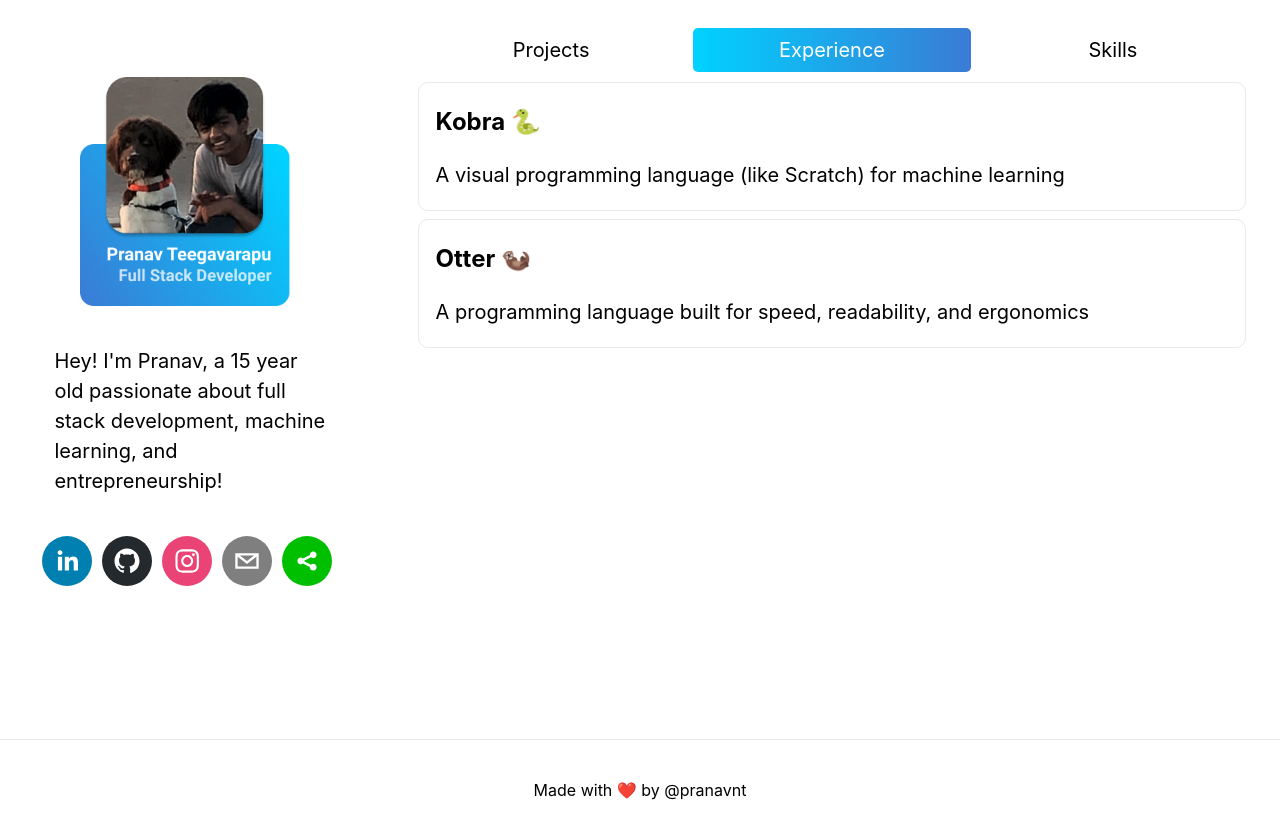
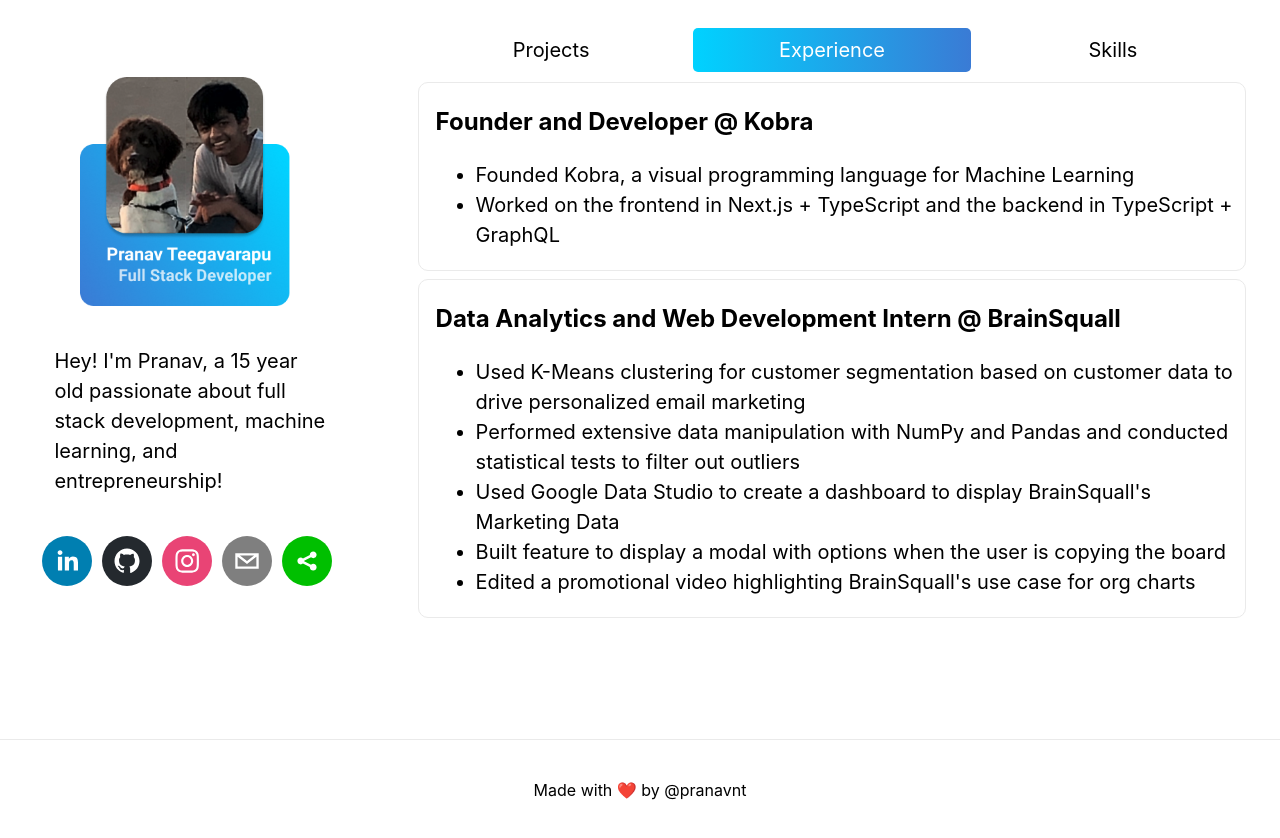
Before and after one commit to pranavnt/pt5.dev, a Next.js app: page / in a window 1280 px wide. Both pictures are taken after a click on the element "Experience". Built offline with nearby package versions, Linux system fonts and the light colour scheme.

Commit message:
experiences work

```diff
--- /dev/null
+++ b/components/experience.js
@@ -0,0 +1,15 @@
+import styles from "../styles/Home.module.css";
+import React from "react";
+
+export class Experience extends React.Component {
+  render() {
+    return (
+      <div className={styles.card}>
+        <a href={this.props.url} target="_blank">
+          <h3>{this.props.name}</h3>
+          {this.props.description}
+        </a>
+      </div>
+    );
+  }
+}
--- a/components/utils.js
+++ b/components/utils.js
@@ -0,0 +1,91 @@
+import { Project } from "./project.js";
+import { Experience } from "./experience.js";
+
+export const projects = [
+  <Project
+    url="https://github.com/kobra-dev"
+    name="Kobra 🐍"
+    description="A visual programming language (like Scratch) for machine learning"
+  />,
+  <Project
+    url="https://github.com/OtterLang/Otter"
+    name="Otter 🦦"
+    description="A programming language built for speed, readability, and ergonomics"
+  />,
+  <Project
+    url="https://github.com/pranavnt/Walla"
+    name="Walla 🦘"
+    description="Walla is an intuitive, fast web framework for building APIs in Node"
+  />,
+  <Project
+    url="https://github.com/pranavnt/pt5.dev"
+    name="pt5.dev 💻"
+    description="My personal website (What you're looking at right now)!"
+  />,
+  <Project
+    url="https://devpost.com/software/Simplitize"
+    name="Simplitize 📖"
+    description="Using NLP-powered Question Answering to help users understand academic literature"
+  />,
+  <Project
+    url="https://devpost.com/software/PhishingNet"
+    name="PhishingNet 🎣"
+    description="NLP-powered chrome extension to detect phishing websites"
+  />,
+  <Project
+    url="https://github.com/pranavnt/Diffcheckr"
+    name="Diffcheckr ✅"
+    description="Minimal, intuitive diffchecker for comparing your output to test cases"
+  />,
+  <Project
+    url="https://github.com/pranavnt"
+    name="GitHub 🔧"
+    description="Check out my GitHub to see any other projects I'm working on!"
+  />,
+];
+
+export const experiences = [
+  <Experience
+    url="https://github.com/kobra-dev"
+    name="Founder and Developer @ Kobra "
+    description={
+      <ul>
+        <li>
+          Founded Kobra, a visual programming language for Machine Learning
+        </li>
+        <li>
+          Worked on the frontend in Next.js + TypeScript and the backend in
+          TypeScript + GraphQL
+        </li>
+      </ul>
+    }
+  />,
+  <Project
+    url="https://brainsquall.co"
+    name="Data Analytics and Web Development Intern @ BrainSquall "
+    description={
+      <ul>
+        <li>
+          Used K-Means clustering for customer segmentation based on customer
+          data to drive personalized email marketing
+        </li>
+        <li>
+          Performed extensive data manipulation with NumPy and Pandas and
+          conducted statistical tests to filter out outliers
+        </li>
+        <li>
+          Used Google Data Studio to create a dashboard to display BrainSquall's
+          Marketing Data
+        </li>
+        <li>
+          Built feature to display a modal with options when the user is copying
+          the board{" "}
+        </li>
+        <li>
+          Edited a promotional video highlighting BrainSquall's use case for org
+          charts
+        </li>
+      </ul>
+    }
+  />,
+];
--- a/pages/index.js
+++ b/pages/index.js
@@ -2,9 +2,12 @@
 import Project from "../components/project.js";
 import styles from "../styles/Home.module.css";
 import { SocialIcon } from "react-social-icons";
-import { useState } from "react";
+import { useReducer, useState } from "react";
+import { projects, experiences } from "../components/utils.js";
 
 export default function Home() {
+  const [content, setContent] = useState(projects);
+
   const selectedStyle = {
     backgroundImage: "linear-gradient(to right, #00d2ff, #3a7bd5)",
     color: "white",
@@ -111,6 +114,9 @@
                     "skills"
                   ).style.backgroundImage = null;
                   document.getElementById("skills").style.color = "black";
+
+                  setContent(projects);
+                  console.log(content);
                 }}
                 id="projects"
               >
@@ -131,6 +137,9 @@
                     "skills"
                   ).style.backgroundImage = null;
                   document.getElementById("skills").style.color = "black";
+
+                  setContent(experiences);
+                  console.log(content);
                 }}
                 id="experiences"
               >
@@ -159,17 +168,7 @@
             </tr>
           </table>
           <div style={{ padding: "1%", height: "80vh", overflow: "scroll" }}>
-            {" "}
-            <Project
-              url="https://github.com/kobra-dev"
-              name="Kobra 🐍"
-              description="A visual programming language (like Scratch) for machine learning"
-            />
-            <Project
-              url="https://github.com/OtterLang/Otter"
-              name="Otter 🦦"
-              description="A programming language built for speed, readability, and ergonomics"
-            />
+            {content}
           </div>
         </div>
       </div>
--- a/styles/globals.css
+++ b/styles/globals.css
@@ -30,3 +30,8 @@
   background-image: linear-gradient(to right, #00d2ff, #3a7bd5);
   color: white;
 }
+
+ul {
+  font-size: 20px;
+  line-height: 30px;
+}
```
